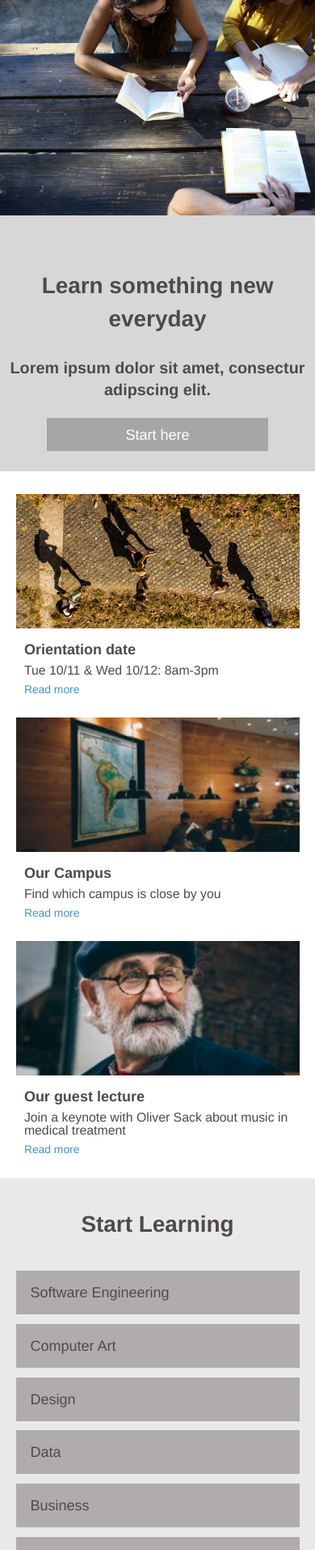
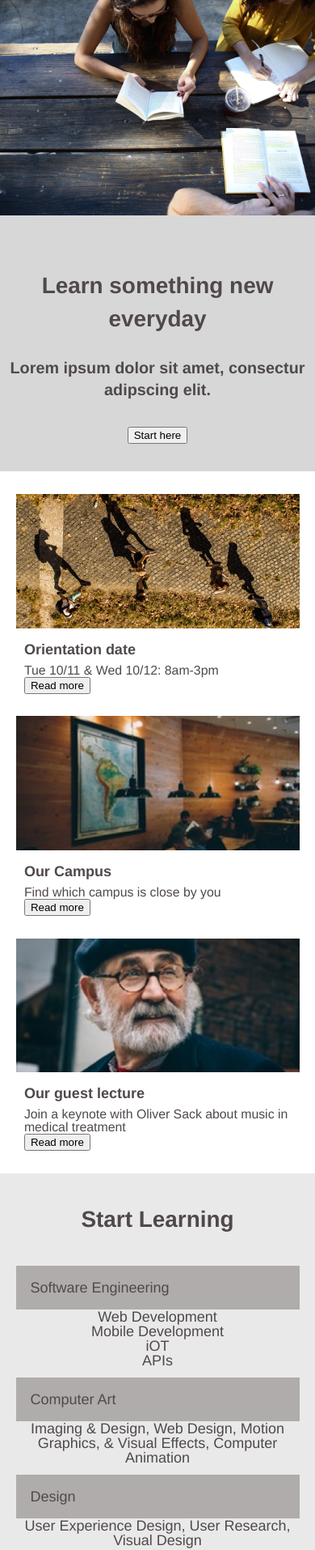
Before and after one commit to Alex-Ng7/colmar-academy, a plain HTML site: page index.html in a window 390 px wide. Shown: the part 86-2000 px from the top of the page at 81% size. Drawn offline with Linux system fonts and the light colour scheme.

Commit message:
Add files via upload
updated more css animations, planning on doing mobile next and drop down info box of some sort

```diff
--- a/index.html
+++ b/index.html
@@ -14,10 +14,10 @@
           <img src="./resources/images/ic-logo.svg" alt="ic-logo">
           <span id="colmar">COLMAR</span><span id="academy">ACADEMY</span>
           <nav>
-            <span>On Campus</span>
-            <span>Online</span>
-            <span>For companies</span>
-            <span>Sign in</span>
+            <button>On Campus</button>
+            <button>Online</button>
+            <button>For companies</button>
+            <button>Sign in</button>
           </nav>
         </div>
       </div>
@@ -36,7 +36,7 @@
         <div class="text-content">
           <h2>Learn something new everyday</h2>
           <h3>Lorem ipsum dolor sit amet, consectur adipscing elit.</h3>
-          <span>Start here</span>
+          <button>Start here</button>
         </div>
       </div>
     </div>
@@ -54,7 +54,7 @@
               <div class="text-box">
                 <h2>Orientation date</h2>
                 <h3>Tue 10/11 &amp; Wed 10/12: 8am-3pm</h3>
-                <h4>Read more</h4>
+                <button>Read more</button>
               </div>
             </div>
             <div class="side-box">
@@ -62,7 +62,7 @@
                 <div class="text-box">
                   <h2>Our Campus</h2>
                   <h3>Find which campus is close by you</h3>
-                  <h4>Read more</h4>
+                  <button>Read more</button>
               </div>
             </div>
             <div class="side-box">
@@ -70,7 +70,7 @@
                 <div class="text-box">
                   <h2>Our guest lecture</h2>
                   <h3>Join a keynote with Oliver Sack about music in medical treatment</h3>
-                  <h4>Read more</h4>
+                  <button>Read more</button>
               </div>
             </div>
           </div>
@@ -81,7 +81,7 @@
             <div class="text-box">
               <h2>Orientation date</h2>
               <h3>Tue 10/11 &amp; Wed 10/12: 8am-3pm</h3>
-              <h4>Read more</h4>
+              <button>Read more</button>
             </div>
           </div>
           <div class="information-box">
@@ -89,7 +89,7 @@
             <div class="text-box">
               <h2>Our Campus</h2>
               <h3>Find which campus is close by you</h3>
-              <h4>Read more</h4>
+              <button>Read more</button>
             </div>
           </div>
           <div class="information-box">
@@ -97,7 +97,7 @@
             <div class="text-box">
               <h2>Our guest lecture</h2>
               <h3>Join a keynote with Oliver Sack about music in medical treatment</h3>
-              <h4>Read more</h4>
+              <button>Read more</button>
             </div>
           </div>
         </div>
@@ -158,21 +158,32 @@
         <div class="mobile-boxes">
           <div class="mobile-box">
             <h3>Software Engineering</h3>
+            <ul>
+              <li>Web Development</li>
+              <li>Mobile Development</li>
+              <li>iOT</li>
+              <li>APIs</li>
+            </ul>
           </div>
           <div class="mobile-box">
             <h3>Computer Art</h3>
+            <h5>Imaging & Design, Web Design, Motion Graphics, & Visual Effects, Computer Animation</h5>
           </div>
           <div class="mobile-box">
             <h3>Design</h3>
+            <h5>User Experience Design, User Research, Visual Design</h5>
           </div>
           <div class="mobile-box">
             <h3>Data</h3>
+            <h5>Data Science, Big Data, SQL, Data Visualization</h5>
           </div>
           <div class="mobile-box">
             <h3>Business</h3>
+            <h5>Product Development, Business Development, Startup</h5>
           </div>
           <div class="mobile-box">
             <h3>Marketing</h3>
+            <h5>Analytics, Content Marketing, Mobile Marketing</h5>
           </div>
         </div>
       </div>
@@ -181,7 +192,7 @@
       <h1 id="thesis-title">Thesis exhibit</h1>
         <div class="thesis">
           <div class="video-box">
-            <video autoplay loop>
+            <video controls autoplay loop>
               <source src="./resources/videos/thesis.mp4" poster="posterimage.jpg">
             </video>
             <div class="text-box">
```
